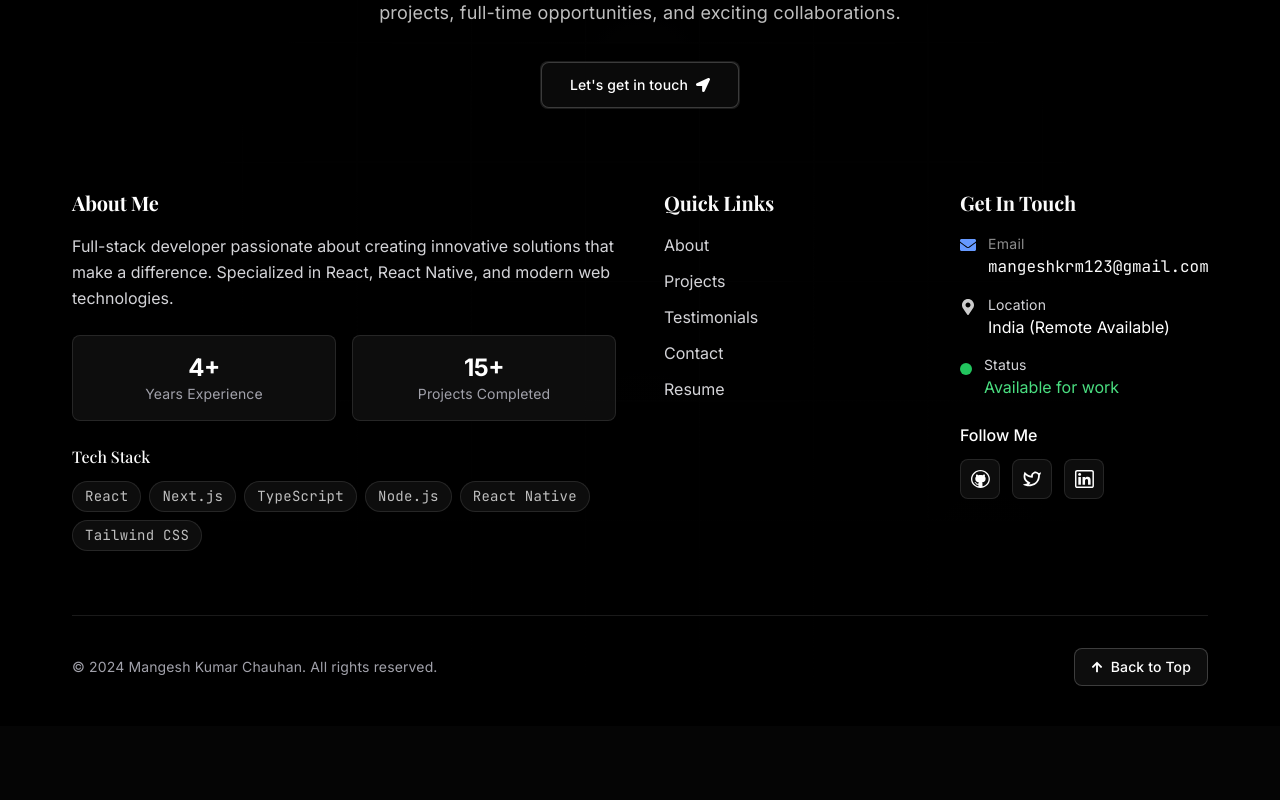
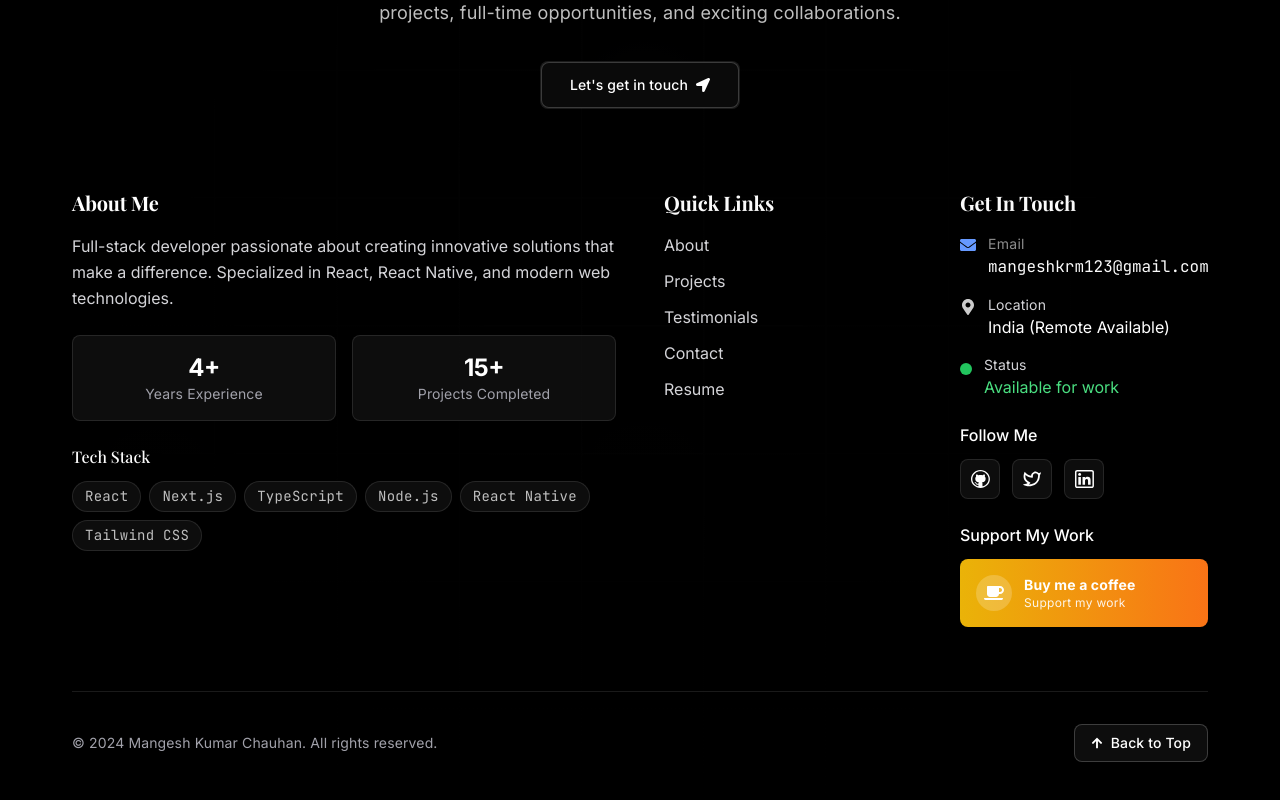
Before and after one commit to mangeshkchauhan/portfolio, a Next.js app: page / in a window 1280 px wide. Shown: the part 6702-7502 px from the top of the page. Before the commit the page ends 7428 px from the top, so only its background shows below. Built offline with nearby package versions, Linux system fonts and the light colour scheme.

Commit message:
feat: add Buy Me a Coffee component to support work

```diff
--- a/components/Footer.tsx
+++ b/components/Footer.tsx
@@ -1,10 +1,17 @@
-"use client";
-import { FaLocationArrow, FaMapMarkerAlt, FaEnvelope, FaPhone, FaArrowUp } from "react-icons/fa";
-import { motion } from "framer-motion";
-import { socialMedia, navItems } from "@/data";
-import MagicButton from "./ui/MagicButton";
-import Link from "next/link";
-import Image from "next/image";
+'use client';
+import {
+  FaLocationArrow,
+  FaMapMarkerAlt,
+  FaEnvelope,
+  FaPhone,
+  FaArrowUp,
+} from 'react-icons/fa';
+import { motion } from 'framer-motion';
+import { socialMedia, navItems } from '@/data';
+import MagicButton from './ui/MagicButton';
+import BuyMeCoffee from './ui/BuyMeCoffee';
+import Link from 'next/link';
+import Image from 'next/image';
 
 const Footer = () => {
   const scrollToTop = () => {
@@ -19,9 +26,9 @@ const Footer = () => {
       opacity: 1,
       transition: {
         duration: 0.8,
-        staggerChildren: 0.1
-      }
-    }
+        staggerChildren: 0.1,
+      },
+    },
   };
 
   const itemVariants = {
@@ -31,13 +38,18 @@ const Footer = () => {
       y: 0,
       transition: {
         duration: 0.6,
-        ease: "easeOut"
-      }
-    }
+        ease: 'easeOut',
+      },
+    },
   };
 
   const techStack = [
-    "React", "Next.js", "TypeScript", "Node.js", "React Native", "Tailwind CSS"
+    'React',
+    'Next.js',
+    'TypeScript',
+    'Node.js',
+    'React Native',
+    'Tailwind CSS',
   ];
 
   return (
@@ -59,25 +71,29 @@ const Footer = () => {
         variants={containerVariants}
         initial="hidden"
         whileInView="visible"
-        viewport={{ once: true, margin: "-100px" }}
+        viewport={{ once: true, margin: '-100px' }}
         className="relative z-10 pt-20 pb-10"
       >
         {/* Main CTA Section */}
-        <motion.div variants={itemVariants} className="flex flex-col items-center text-center mb-20">
+        <motion.div
+          variants={itemVariants}
+          className="flex flex-col items-center text-center mb-20"
+        >
           <motion.h1
             variants={itemVariants}
             className="text-display-md font-serif font-bold lg:max-w-[45vw] mb-6 text-text-primary"
           >
-            Ready to take <span className="text-brand-primary">your</span> digital
-            presence to the next level?
+            Ready to take <span className="text-brand-primary">your</span>{' '}
+            digital presence to the next level?
           </motion.h1>
 
           <motion.p
             variants={itemVariants}
-             className="text-text-secondary text-body-lg max-w-2xl leading-relaxed mb-8 font-sans"
+            className="text-text-secondary text-body-lg max-w-2xl leading-relaxed mb-8 font-sans"
           >
-            Let&apos;s collaborate to bring your ideas to life. I&apos;m available for freelance projects,
-            full-time opportunities, and exciting collaborations.
+            Let&apos;s collaborate to bring your ideas to life. I&apos;m
+            available for freelance projects, full-time opportunities, and
+            exciting collaborations.
           </motion.p>
 
           <motion.div variants={itemVariants}>
@@ -94,30 +110,36 @@ const Footer = () => {
         {/* Footer Content Grid */}
         <div className="max-w-7xl mx-auto px-4 sm:px-6 lg:px-8">
           <div className="grid grid-cols-1 md:grid-cols-2 lg:grid-cols-4 gap-12 mb-16">
-
             {/* About Section */}
             <motion.div variants={itemVariants} className="lg:col-span-2">
-              <h3 className="text-xl font-bold text-white mb-4 font-special">About Me</h3>
+              <h3 className="text-xl font-bold text-white mb-4 font-special">
+                About Me
+              </h3>
               <p className="text-gray-300 leading-relaxed mb-6">
-                Full-stack developer passionate about creating innovative solutions
-                that make a difference. Specialized in React, React Native, and modern web technologies.
+                Full-stack developer passionate about creating innovative
+                solutions that make a difference. Specialized in React, React
+                Native, and modern web technologies.
               </p>
 
               {/* Quick Stats */}
               <div className="grid grid-cols-2 gap-4 mb-6">
-                 <div className="text-center p-4 bg-white/5 rounded-lg border border-white/10">
+                <div className="text-center p-4 bg-white/5 rounded-lg border border-white/10">
                   <div className="text-2xl font-bold text-white">4+</div>
                   <div className="text-gray-400 text-sm">Years Experience</div>
                 </div>
                 <div className="text-center p-4 bg-white/5 rounded-lg border border-white/10">
                   <div className="text-2xl font-bold text-white">15+</div>
-                  <div className="text-gray-400 text-sm">Projects Completed</div>
+                  <div className="text-gray-400 text-sm">
+                    Projects Completed
+                  </div>
                 </div>
               </div>
 
               {/* Tech Stack */}
               <div>
-                <h4 className="text-text-primary font-medium mb-3 font-serif">Tech Stack</h4>
+                <h4 className="text-text-primary font-medium mb-3 font-serif">
+                  Tech Stack
+                </h4>
                 <div className="flex flex-wrap gap-2">
                   {techStack.map((tech, index) => (
                     <span
@@ -133,7 +155,9 @@ const Footer = () => {
 
             {/* Quick Links */}
             <motion.div variants={itemVariants}>
-              <h3 className="text-xl font-bold text-text-primary mb-4 font-serif">Quick Links</h3>
+              <h3 className="text-xl font-bold text-text-primary mb-4 font-serif">
+                Quick Links
+              </h3>
               <ul className="space-y-3">
                 {navItems.map((item) => (
                   <li key={item.name}>
@@ -164,7 +188,9 @@ const Footer = () => {
 
             {/* Contact Info */}
             <motion.div variants={itemVariants}>
-              <h3 className="text-xl font-bold text-text-primary mb-4 font-serif">Get In Touch</h3>
+              <h3 className="text-xl font-bold text-text-primary mb-4 font-serif">
+                Get In Touch
+              </h3>
               <div className="space-y-4">
                 <div className="flex items-start gap-3">
                   <FaEnvelope className="text-brand-primary mt-1 flex-shrink-0" />
@@ -221,6 +247,12 @@ const Footer = () => {
                   ))}
                 </div>
               </div>
+
+              {/* Buy Me a Coffee */}
+              <div className="mt-6">
+                <h4 className="text-white font-medium mb-3">Support My Work</h4>
+                <BuyMeCoffee variant="widget" />
+              </div>
             </motion.div>
           </div>
 
@@ -231,9 +263,10 @@ const Footer = () => {
           >
             <div className="flex flex-col md:flex-row items-center gap-4 mb-4 md:mb-0">
               <p className="text-gray-400 text-sm">
-                © {new Date().getFullYear()} Mangesh Kumar Chauhan. All rights reserved.
+                © {new Date().getFullYear()} Mangesh Kumar Chauhan. All rights
+                reserved.
               </p>
-                {/* <div className="flex gap-6 text-sm">
+              {/* <div className="flex gap-6 text-sm">
                 <a href="#" className="text-gray-400 hover:text-white transition-colors">
                   Privacy Policy
                 </a>
@@ -248,7 +281,7 @@ const Footer = () => {
               onClick={scrollToTop}
               whileHover={{ scale: 1.05, y: -2 }}
               whileTap={{ scale: 0.95 }}
-            className="flex items-center gap-2 px-4 py-2 bg-white/5 hover:bg-white/10 border border-white/20 rounded-lg text-white text-sm font-medium transition-all duration-300"
+              className="flex items-center gap-2 px-4 py-2 bg-white/5 hover:bg-white/10 border border-white/20 rounded-lg text-white text-sm font-medium transition-all duration-300"
             >
               <FaArrowUp size={12} />
               Back to Top
@@ -258,7 +291,6 @@ const Footer = () => {
 
         {/* Decorative Elements */}
         <div className="absolute top-20 left-10 w-32 h-32 bg-white/5 rounded-full blur-3xl opacity-10"></div>
-        <div className="absolute bottom-20 right-10 w-40 h-40 bg-white/5 rounded-full blur-3xl opacity-10"></div>
       </motion.div>
     </footer>
   );
--- /dev/null
+++ b/components/ui/BuyMeCoffee.tsx
@@ -0,0 +1,43 @@
+'use client';
+import React from 'react';
+import { motion } from 'framer-motion';
+import { FaCoffee } from 'react-icons/fa';
+
+interface BuyMeCoffeeProps {
+  variant?: 'button' | 'widget' | 'inline';
+  size?: 'sm' | 'md' | 'lg';
+  className?: string;
+}
+
+const BuyMeCoffee: React.FC<BuyMeCoffeeProps> = ({
+  variant = 'button',
+  size = 'md',
+  className = '',
+}) => {
+  const baseUrl = 'https://www.buymeacoffee.com/mangeshkchauhan'; // Update this with your actual Buy Me a Coffee username
+
+  const handleClick = () => {
+    window.open(baseUrl, '_blank', 'noopener,noreferrer');
+  };
+
+  return (
+    <motion.div
+      whileHover={{ scale: 1.02, y: -2 }}
+      whileTap={{ scale: 0.98 }}
+      className={`bg-gradient-to-r from-yellow-500 to-orange-500 rounded-lg p-4 shadow-lg hover:shadow-xl transition-all duration-300 cursor-pointer ${className}`}
+      onClick={handleClick}
+    >
+      <div className="flex items-center gap-3 text-white cursor-pointer">
+        <div className="bg-white/20 p-2 rounded-full">
+          <FaCoffee size={20} />
+        </div>
+        <div>
+          <p className="font-bold text-sm">Buy me a coffee</p>
+          <p className="text-xs opacity-90">Support my work</p>
+        </div>
+      </div>
+    </motion.div>
+  );
+};
+
+export default BuyMeCoffee;
```
